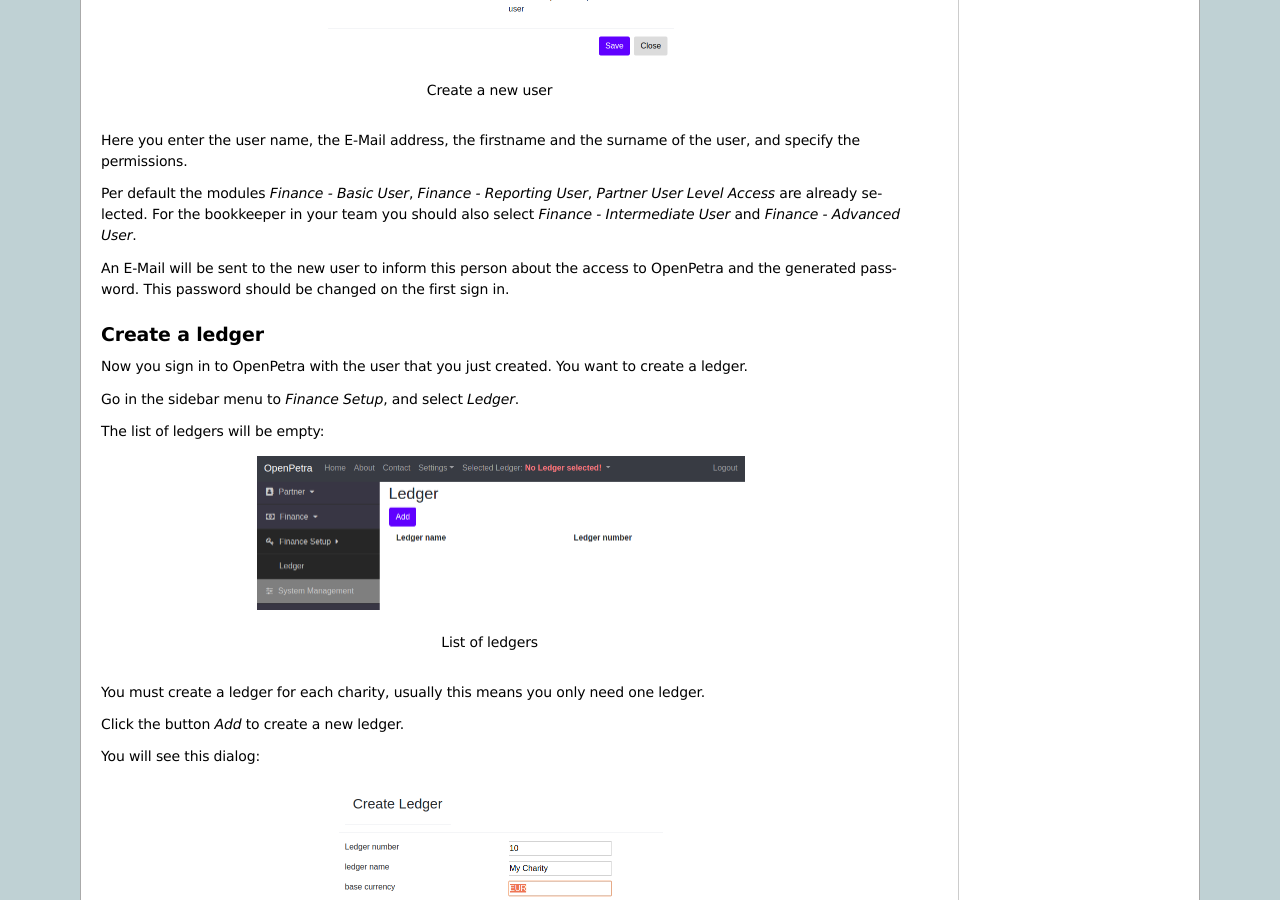
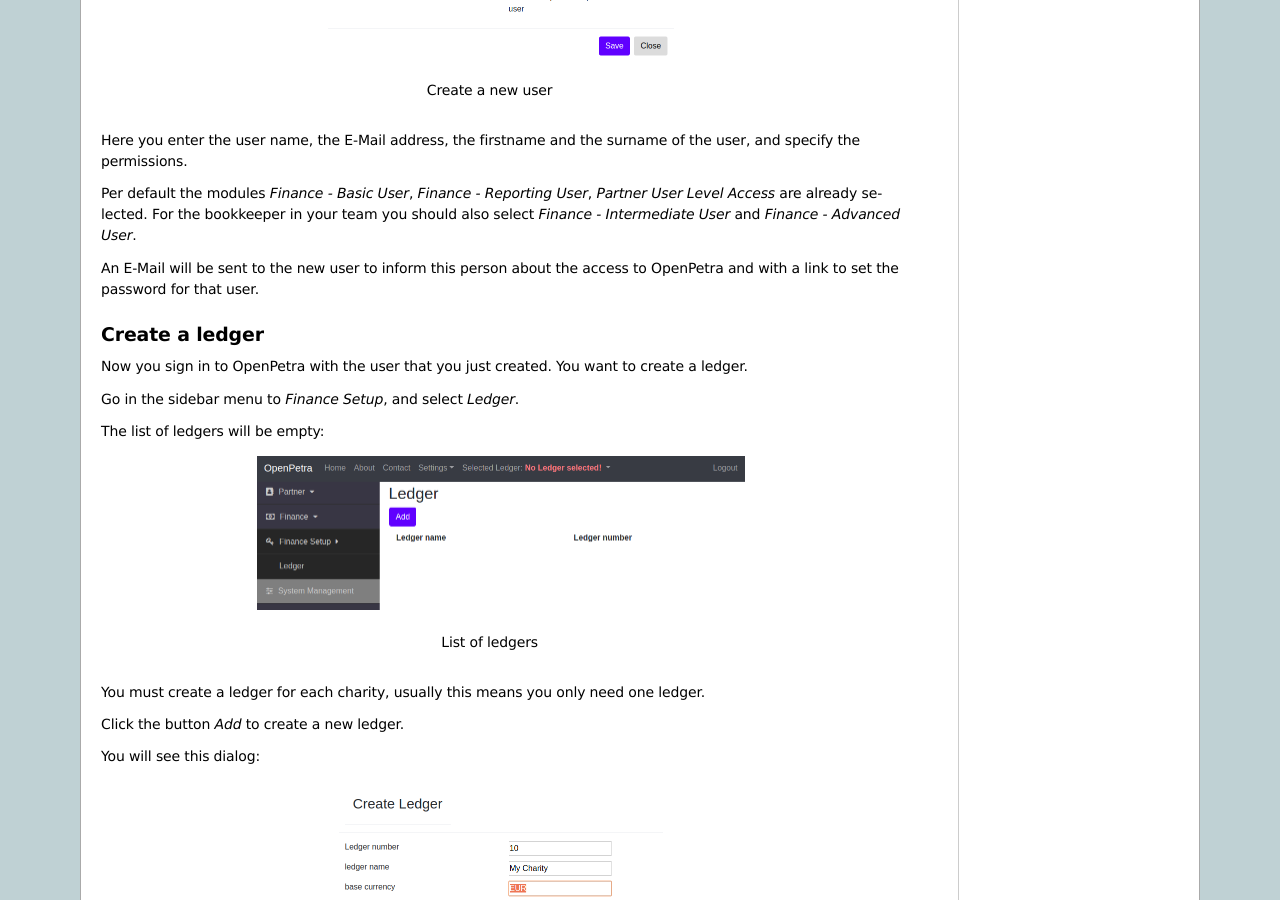
Before and after one commit to openpetra/openpetra-docs, a Sphinx documentation site: the page built from source/howtos/initial-instance-setup.rst, in a window 1280 px wide and 900 px high, scrolled down 1578 px. Built offline with Sphinx 7.4.7, drawn with Linux system fonts in a browser that asks for light colours.

Commit message:
set password for new user

```diff
--- a/source/howtos/initial-instance-setup.rst
+++ b/source/howtos/initial-instance-setup.rst
@@ -64,7 +64,7 @@
 
 Per default the modules *Finance - Basic User*, *Finance - Reporting User*, *Partner User Level Access* are already selected. For the bookkeeper in your team you should also select *Finance - Intermediate User* and *Finance - Advanced User*.
 
-An E-Mail will be sent to the new user to inform this person about the access to OpenPetra and the generated password. This password should be changed on the first sign in.
+An E-Mail will be sent to the new user to inform this person about the access to OpenPetra and with a link to set the password for that user.
 
 .. _create-a-ledger:
 
```
